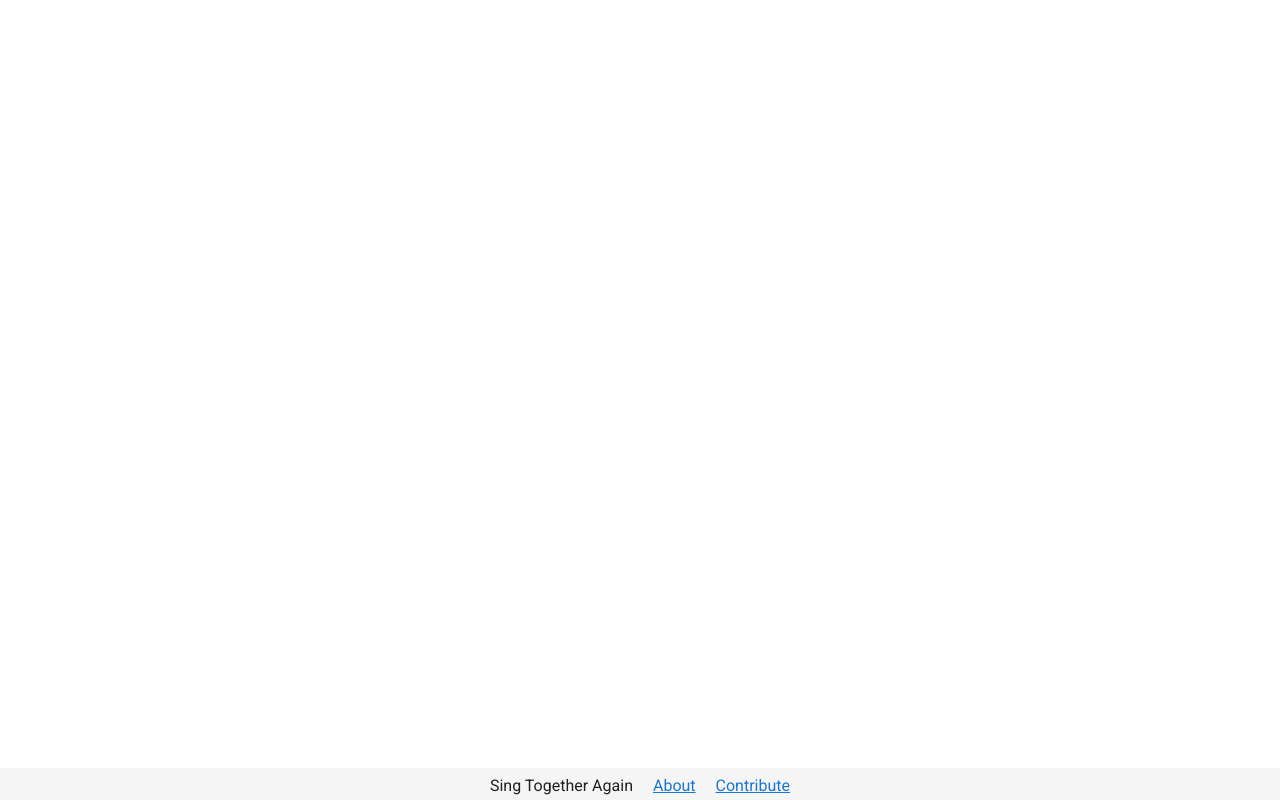
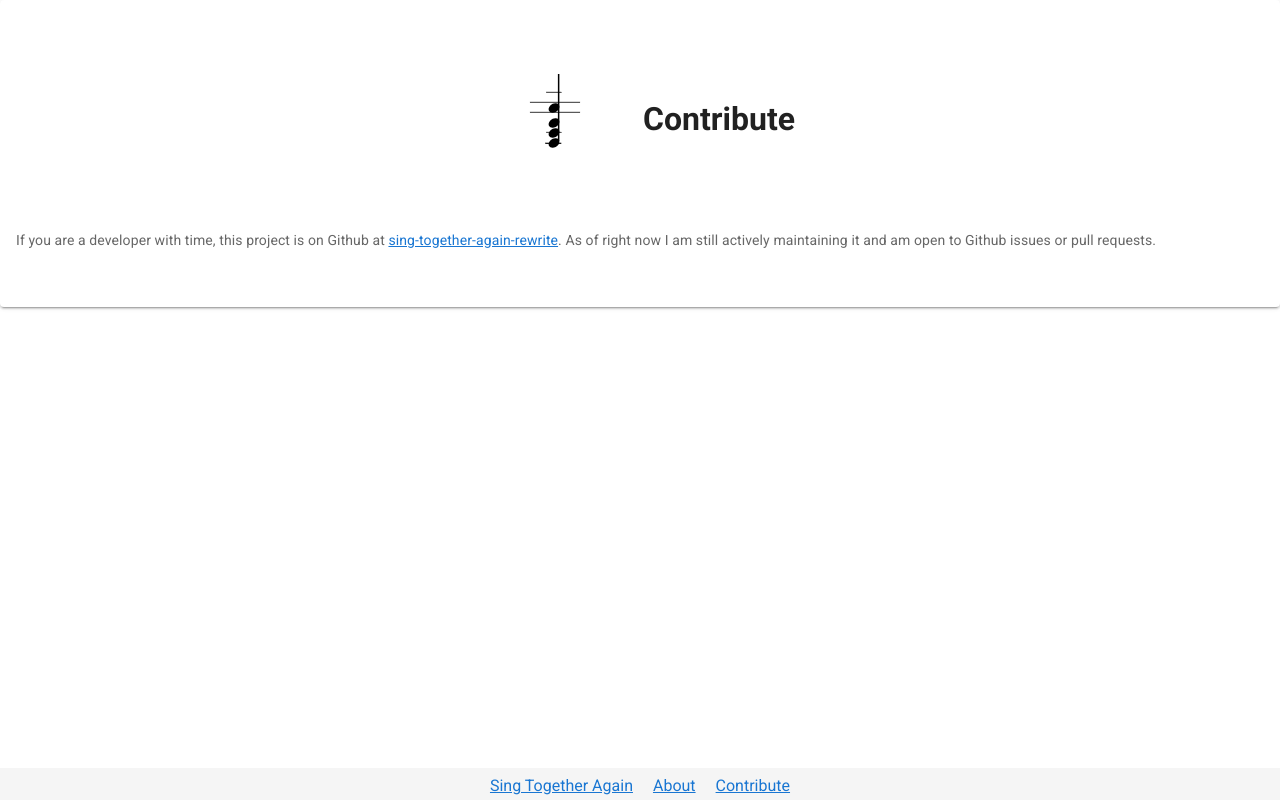
Before and after one commit to dabbler0/sing-together-again-rewrite, a Vue app in the folder frontend/: page /#/contributing in a window 1280 px wide. Built offline with nearby package versions, Linux system fonts and the light colour scheme.

Commit message:
Add about/contributing

```diff
--- a/frontend/src/App.vue
+++ b/frontend/src/App.vue
@@ -13,9 +13,9 @@
     </v-main>
 
     <v-footer absolute style="height:32px" class="justify-center">
-      Sing Together Again
+      <router-link to="/">Sing Together Again</router-link>
       <router-link to="/about" class="ml-5 mr-5">About</router-link>
-      <router-link to="/contribute">Contribute</router-link>
+      <router-link to="/contributing">Contribute</router-link>
     </v-footer>
   </v-app>
 </template>
--- /dev/null
+++ b/frontend/src/components/About.vue
@@ -0,0 +1,48 @@
+<template>
+  <v-content>
+    <v-card fluid class="mx-auto text-center pb-10">
+      <div class="central-title d-flex justify-center align-center mb-4 pt-10">
+        <div>
+          <img src="@/assets/prototype-logo.svg"/>
+        </div>
+        <h1 class="text--primary ml-2">
+          About
+        </h1>
+      </div>
+
+      <v-card-text style="text-align: left">
+        <p>Sing Together Again was originally written by Anthony Bau in an effort to find a way for Taize at MIT to sing together again during the COVID-19 lockdown in 2020. It is built with congregational singing in mind, but can be used for any situation where a group of people want to sing something in harmony repeatedly.</p>
+
+        <p>If a group wants to sing together with Sing Together Again, they'll first need to get, in advance, some accompaniment or leading voice to record one playthrough of each song they will sing. This will serve to ground the rhythm of the group and ensure everyone remains in time. Then one person will create a room and load these recordings into the order of service. They'll then distribute the room ID so everyone else can join.</p>
+
+        <p>When singing, everyone will first hear just the recorded accompaniment/leader, and should begin singing along to it immediately. After one full playthrough, everyone will begin to hear everyone else's voices in harmony; these voices are taken from the previous repetition.</p>
+      </v-card-text>
+    </v-card>
+  </v-content>
+</template>
+
+<script>
+import JoinInsert from '@/components/JoinInsert'
+
+export default {
+  name: 'Welcome',
+  components: {JoinInsert},
+  data () {
+    return {
+      msg: 'Welcome to Your Vue.js App',
+      joinDialogShown: false
+    }
+  },
+  methods: {
+    join (roomId, name) {
+      this.$router.push(
+        '/calibrate/' + roomId + '/' + encodeURIComponent(name)
+      )
+    }
+  }
+}
+</script>
+
+<!-- Add "scoped" attribute to limit CSS to this component only -->
+<style scoped>
+</style>
--- /dev/null
+++ b/frontend/src/components/Contributing.vue
@@ -0,0 +1,44 @@
+<template>
+  <v-content>
+    <v-card fluid class="mx-auto text-center pb-10">
+      <div class="central-title d-flex justify-center align-center mb-4 pt-10">
+        <div>
+          <img src="@/assets/prototype-logo.svg"/>
+        </div>
+        <h1 class="text--primary ml-2">
+          Contribute
+        </h1>
+      </div>
+
+      <v-card-text style="text-align:left">
+        If you are a developer with time, this project is on Github at <a href="https://github.com/dabbler0/sing-together-again-rewrite">sing-together-again-rewrite</a>. As of right now I am still actively maintaining it and am open to Github issues or pull requests.
+      </v-card-text>
+    </v-card>
+  </v-content>
+</template>
+
+<script>
+import JoinInsert from '@/components/JoinInsert'
+
+export default {
+  name: 'Welcome',
+  components: {JoinInsert},
+  data () {
+    return {
+      msg: 'Welcome to Your Vue.js App',
+      joinDialogShown: false
+    }
+  },
+  methods: {
+    join (roomId, name) {
+      this.$router.push(
+        '/calibrate/' + roomId + '/' + encodeURIComponent(name)
+      )
+    }
+  }
+}
+</script>
+
+<!-- Add "scoped" attribute to limit CSS to this component only -->
+<style scoped>
+</style>
--- a/frontend/src/router/index.js
+++ b/frontend/src/router/index.js
@@ -5,6 +5,8 @@ import Join from '@/components/Join'
 import Create from '@/components/Create'
 import Sing from '@/components/Sing'
 import Calibrate from '@/components/Calibrate'
+import About from '@/components/About'
+import Contributing from '@/components/Contributing'
 
 Vue.use(Router)
 
@@ -17,6 +19,16 @@ export default new Router({
       path: '/',
       name: 'Welcome',
       component: Welcome
+    },
+    {
+      path: '/about',
+      name: 'About',
+      component: About
+    },
+    {
+      path: '/contributing',
+      name: 'Contributing',
+      component: Contributing
     },
     {
       path: '/join',
```
